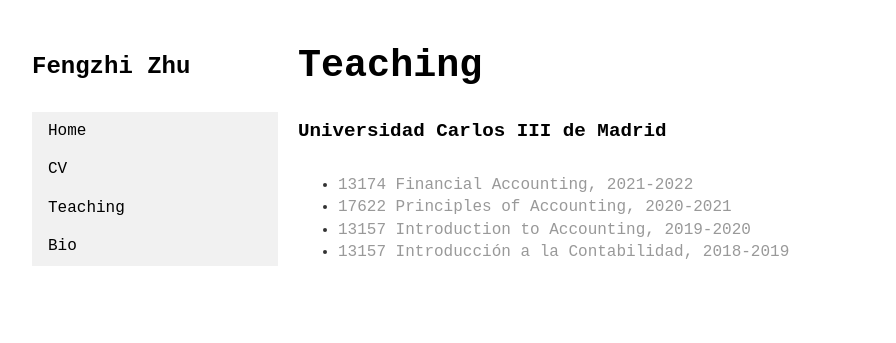
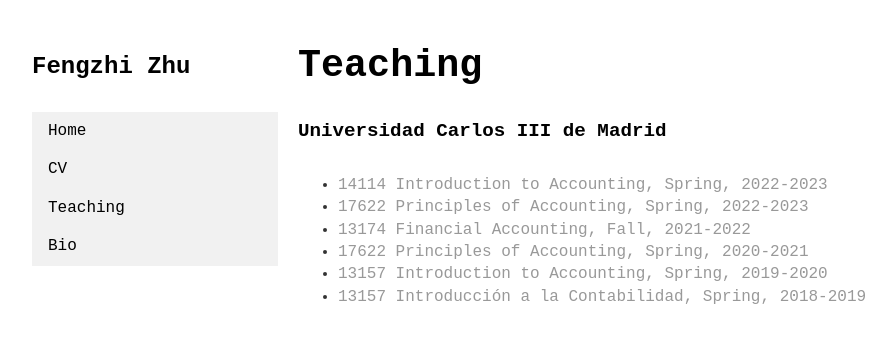
Before and after one commit to fengzhi22/fengzhi22.github.io, a Jekyll site: the page built from teaching/index.html, in a window 1280 px wide. Shown: the top 343 px of the page, without its empty margins (36-932 px from the left). Built offline with Jekyll 4.4.1, drawn with Linux system fonts in a browser that asks for light colours.

Commit message:
update ssrn papers and teaching

```diff
--- a/teaching/index.html
+++ b/teaching/index.html
@@ -8,9 +8,11 @@
 			<h5>Universidad Carlos III de Madrid</h5>
 
 			<ul class="courses">
-				<li><a href="https://aplicaciones.uc3m.es/cpa/generaFicha?est=204&anio=2021&plan=395&asig=13174&idioma=2">13174 Financial Accounting, 2021-2022</a></li>
-				<li><a href="https://aplicaciones.uc3m.es/cpa/generaFicha?&est=351&plan=393&asig=17622&idioma=2">17622 Principles of Accounting, 2020-2021</a></li>
-				<li><a href="https://aplicaciones.uc3m.es/cpa/generaFicha?est=204&plan=395&asig=13157&idioma=2">13157 Introduction to Accounting, 2019-2020</a></li>
-				<li><a href="https://aplicaciones.uc3m.es/cpa/generaFicha?est=204&anio=2018&plan=395&asig=13157&idioma=1">13157 Introducción a la Contabilidad, 2018-2019</a></li>
+				<li><a href="https://aplicaciones.uc3m.es/cpa/generaFicha?est=202&asig=14114&idioma=2&anio=2022">14114 Introduction to Accounting, Spring, 2022-2023</a></li>
+				<li><a href="https://aplicaciones.uc3m.es/cpa/generaFicha?est=351&asig=17622&idioma=2&anio=2022">17622 Principles of Accounting, Spring, 2022-2023</a></li>
+				<li><a href="https://aplicaciones.uc3m.es/cpa/generaFicha?est=204&anio=2021&plan=395&asig=13174&idioma=2">13174 Financial Accounting, Fall, 2021-2022</a></li>
+				<li><a href="https://aplicaciones.uc3m.es/cpa/generaFicha?&est=351&plan=393&asig=17622&idioma=2">17622 Principles of Accounting, Spring, 2020-2021</a></li>
+				<li><a href="https://aplicaciones.uc3m.es/cpa/generaFicha?est=204&plan=395&asig=13157&idioma=2">13157 Introduction to Accounting, Spring, 2019-2020</a></li>
+				<li><a href="https://aplicaciones.uc3m.es/cpa/generaFicha?est=204&anio=2018&plan=395&asig=13157&idioma=1">13157 Introducción a la Contabilidad, Spring, 2018-2019</a></li>
 				</ul>
 		</div>
```
Also changed, not shown: cv/index.html (+8 -7 lines), 1 other file.
